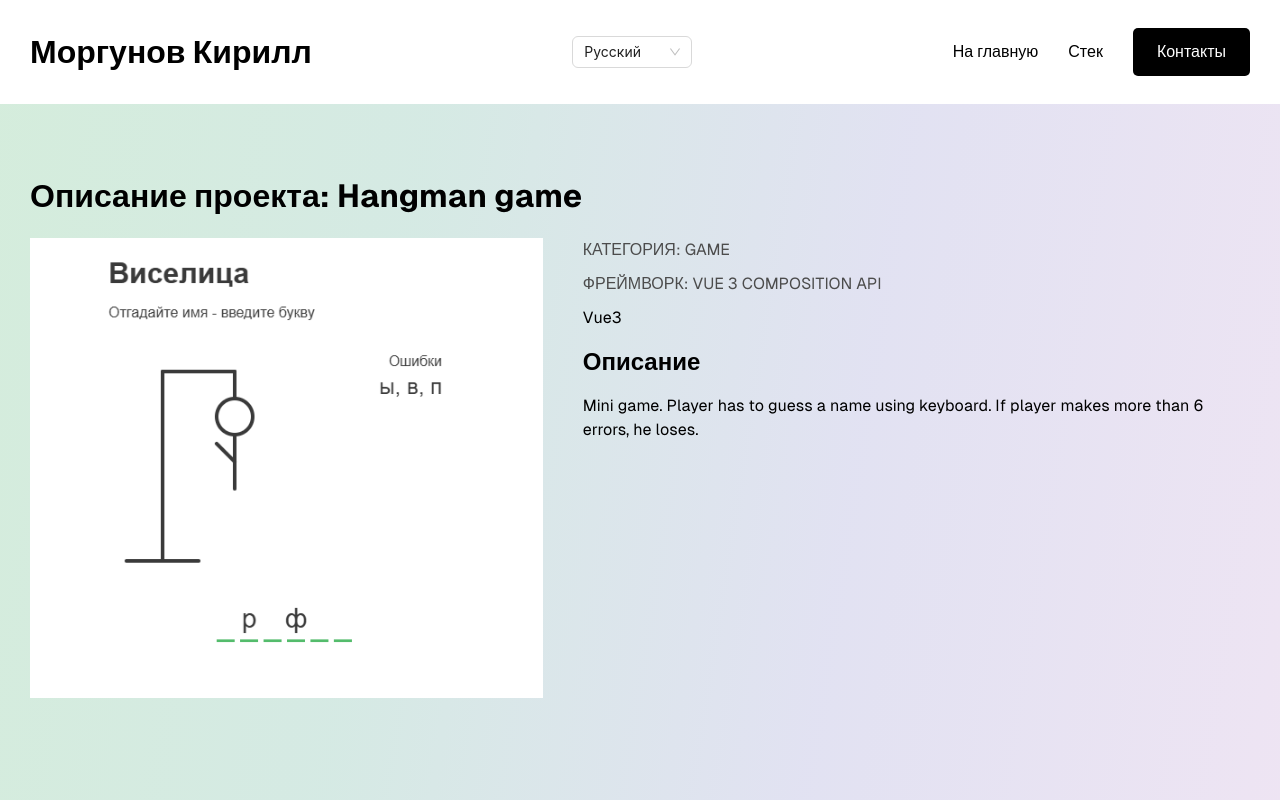
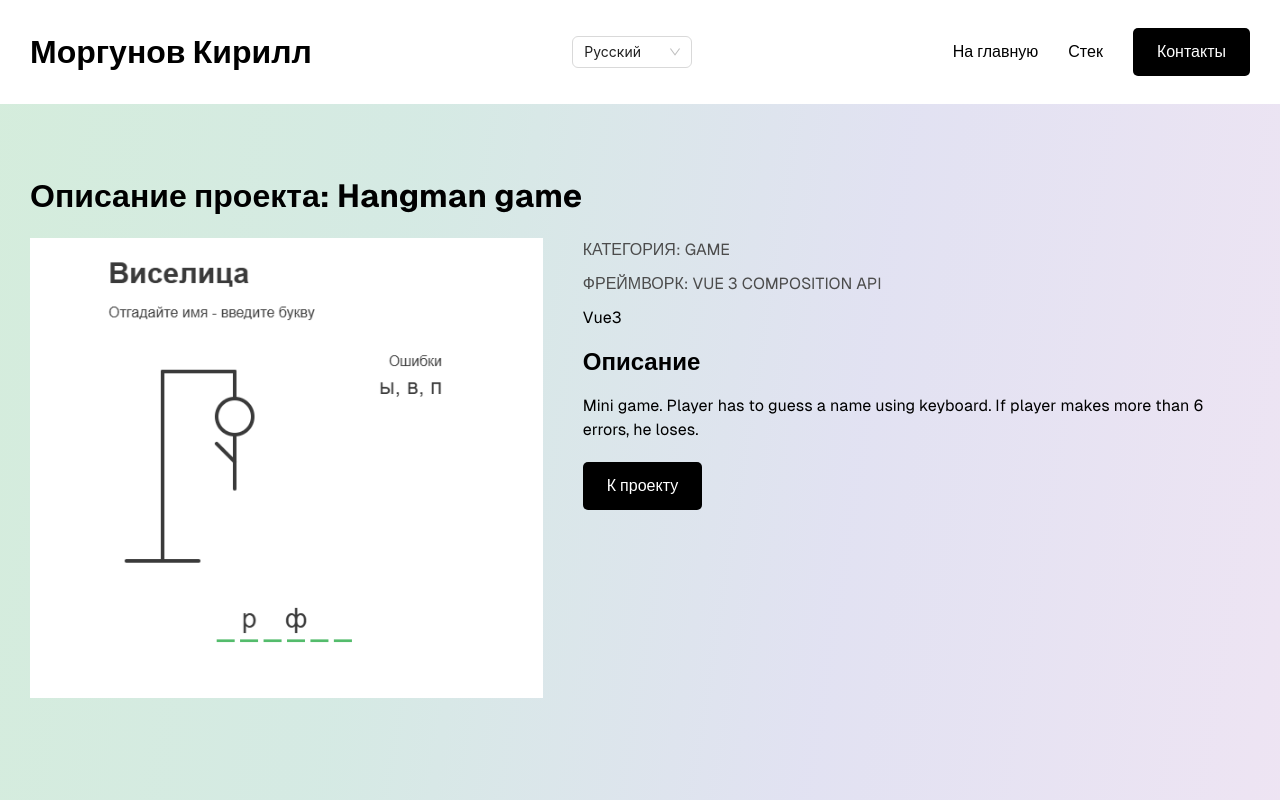
Before and after one commit to MorgunovKirill/portfolio, a Next.js app: page /projects/hangman in a window 1280 px wide. Built offline with nearby package versions, Linux system fonts and the light colour scheme; a web font is replaced by a local one.

Commit message:
add links to projects

```diff
--- a/src/components/ProjectPage/ProjectPage.module.scss
+++ b/src/components/ProjectPage/ProjectPage.module.scss
@@ -55,3 +55,21 @@
 .heading {
   margin: 20px 0;
 }
+
+.btn {
+  display: block;
+  width: fit-content;
+  text-decoration: none;
+  background-color: var(--color-dark-900);
+  border-radius: 5px;
+  padding: 12px 24px;
+  color: var(--color-light-100);
+  transition: opacity 0.3s ease;
+  margin: 20px 0 0 0;
+}
+
+.btn:hover,
+.btn:focus {
+  opacity: 0.7;
+  outline: none;
+}
--- a/src/components/ProjectPage/ProjectPage.tsx
+++ b/src/components/ProjectPage/ProjectPage.tsx
@@ -39,6 +39,7 @@ const ProjectPage = ({
                         </ul>
                         <h2 className={s.heading}>{t.projects.description2}</h2>
                         <p>{longDescription}</p>
+                        <a className={s.btn} href={deployLink} target={'_blank'} rel={'noreferrer noopener nofollow'}>{t.projects.go_to}</a>
                     </div>
                 </div>
             </div>
--- a/src/data/data.ts
+++ b/src/data/data.ts
@@ -10,7 +10,7 @@ export const items: PortfolioType[] = [
         imageSrc: '/interviews.png',
         type: 'Vue 3 Composition API',
         link: '/projects/interviews',
-        deployLink: '',
+        deployLink: 'https://interviews.frontstack.ru/',
         technologiesList: [
             'Vue3',
             'Pinia',
@@ -28,7 +28,7 @@ export const items: PortfolioType[] = [
         imageSrc: '/hangman.png',
         type: 'Vue 3 Composition API',
         link: '/projects/hangman',
-        deployLink: '',
+        deployLink: 'https://hangman.frontstack.ru/',
         technologiesList: [
             'Vue3',
         ]
@@ -42,7 +42,7 @@ export const items: PortfolioType[] = [
         imageSrc: '/cocktails.png',
         type: 'Vue 3 Composition API',
         link: '/projects/cocktails',
-        deployLink: '',
+        deployLink: 'https://cocktails.frontstack.ru/',
         technologiesList: [
             'Vue3',
             'Pinia',
--- a/src/locales/en.ts
+++ b/src/locales/en.ts
@@ -49,6 +49,7 @@ export const en: LocaleType = {
         description2: 'Description',
         category: 'Category',
         framework: 'Framework',
+        go_to: 'Go to project',
     },
     portfolio: {
         title: 'Portfolio',
--- a/src/locales/ru.ts
+++ b/src/locales/ru.ts
@@ -47,6 +47,7 @@ export const ru = {
         description2: 'Описание',
         category: 'Категория',
         framework: 'Фреймворк',
+        go_to: 'К проекту',
     },
     portfolio: {
         title: 'Портфолио',
```
